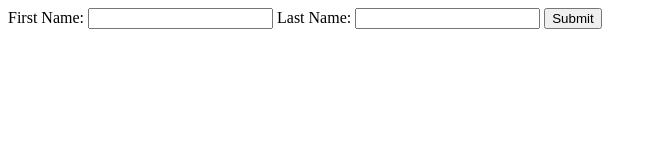
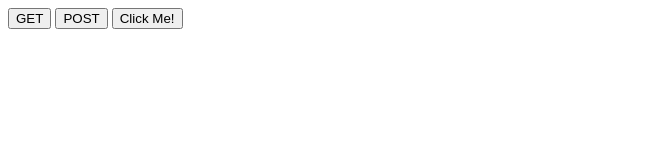
Before and after one commit to subinoybiswas/Express-HTMX-Template, a website: page views/index.html in a window 1280 px wide. Shown: the whole page, without its empty margins (0-657 px from the left). Drawn offline with Linux system fonts and the light colour scheme.

Commit message:
Separated the various request

```diff
--- a/app.js
+++ b/app.js
@@ -1,5 +1,7 @@
 const express = require("express");
 const postRoutes = require("./routes/post");
+const PageRoute = require("./routes/postPage.js");
+
 var path = require("path");
 const bodyParser = require("body-parser");
 const PORT = process.env.PORT || 3000;
@@ -15,6 +17,7 @@ app.get("/", (req, res) => {
 });
 
 app.use("/post", postRoutes);
+app.use("/page", PageRoute);
 
 app.listen(PORT);
 console.log("Listening on ", PORT);
--- a/views/index.html
+++ b/views/index.html
@@ -11,12 +11,34 @@
     ></script>
   </head>
   <body>
-    <form hx-post="/post" hx-target="#response">
-      <label>First Name: <input type="text" name="fname" /></label>
-      <label>Last Name: <input type="text" name="lname" /></label>
-      <input type="submit" value="Submit" />
-    </form>
+    <div id="#parent-div">
+      <div id="response"></div>
+      <button
+        hx-get="/page/get"
+        hx-trigger="click"
+        hx-target="#response"
+        hx-swap="outerHTML"
+      >
+        GET
+      </button>
 
-    <div id="response"></div>
+      <button
+        hx-get="/page/post"
+        hx-trigger="click"
+        hx-target="#response"
+        hx-swap="outerHTML"
+      >
+        POST
+      </button>
+
+      <button
+        hx-get="/post-page"
+        hx-trigger="click"
+        hx-target="#response"
+        hx-swap="outerHTML"
+      >
+        Click Me!
+      </button>
+    </div>
   </body>
 </html>
```
Also changed, not shown: Static/get.html (added, +11 -0 lines), Static/post.html (added, +5 -0 lines), routes/post.js (+4 -5 lines), routes/postPage.js (added, +13 -0 lines).
